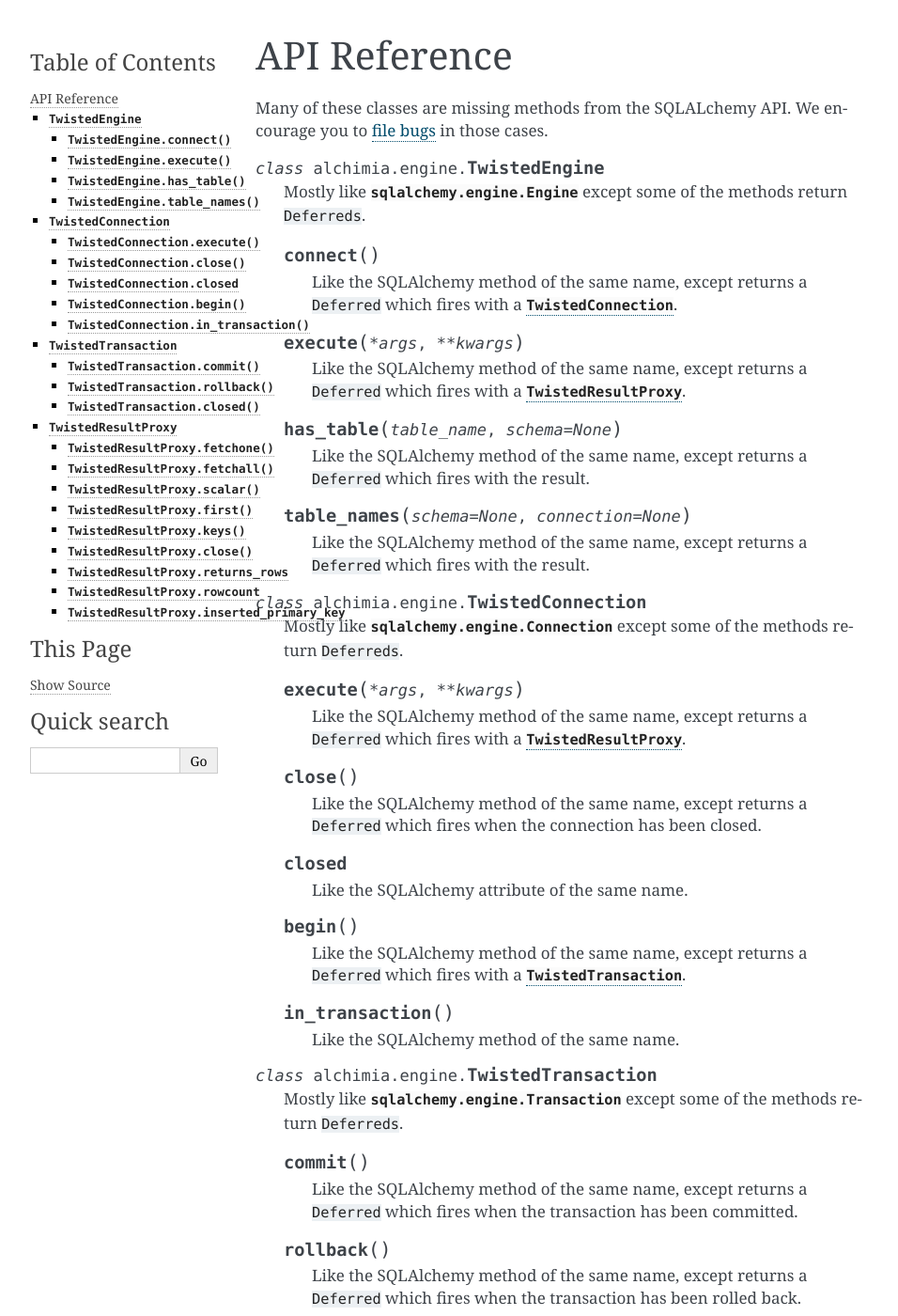
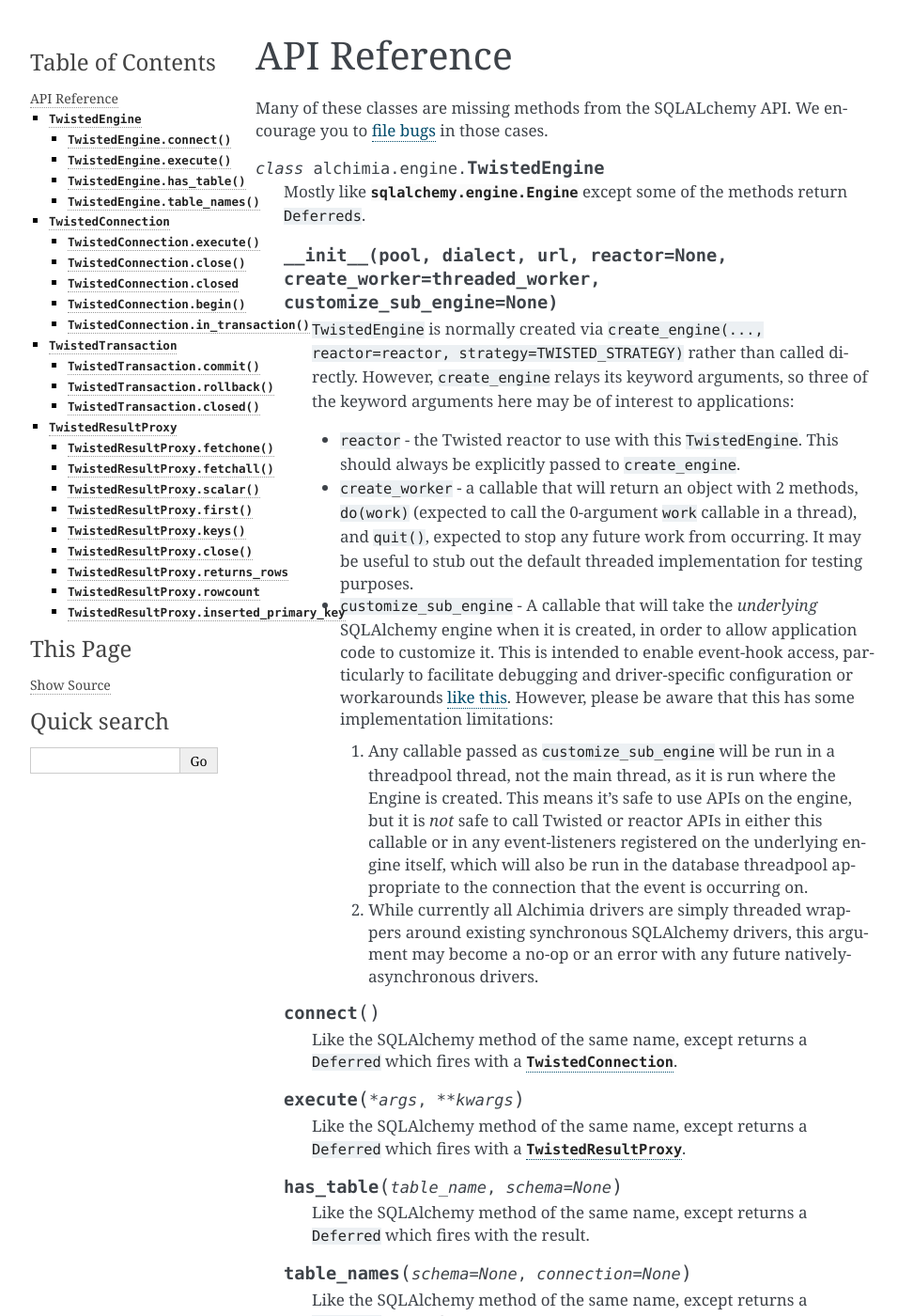
Before and after one commit to alex/alchimia, a Sphinx documentation site: the page built from docs/api-reference.rst, in a window 1280 px wide and 1400 px high. Shown: the whole window at 94% size, without its empty margins (148-1104 px from the left). Built offline with Sphinx 7.4.7, drawn with Linux system fonts in a browser that asks for light colours.

Commit message:
Make customize_sub_engine properly public, including documentation.

```diff
--- a/docs/api-reference.rst
+++ b/docs/api-reference.rst
@@ -11,6 +11,45 @@
 
     Mostly like :class:`sqlalchemy.engine.Engine` except some of the methods
     return ``Deferreds``.
+
+    .. method:: __init__(pool, dialect, url, reactor=None,
+                create_worker=threaded_worker, customize_sub_engine=None)
+
+       ``TwistedEngine`` is normally created via ``create_engine(...,
+       reactor=reactor, strategy=TWISTED_STRATEGY)`` rather than called
+       directly.  However, ``create_engine`` relays its keyword arguments, so
+       three of the keyword arguments here may be of interest to applications:
+
+       - ``reactor`` - the Twisted reactor to use with this ``TwistedEngine``.
+         This should always be explicitly passed to ``create_engine``.
+
+       - ``create_worker`` - a callable that will return an object with 2
+         methods, ``do(work)`` (expected to call the 0-argument ``work``
+         callable in a thread), and ``quit()``, expected to stop any future
+         work from occurring.  It may be useful to stub out the default
+         threaded implementation for testing purposes.
+
+       - ``customize_sub_engine`` - A callable that will take the *underlying*
+         SQLAlchemy engine when it is created, in order to allow application
+         code to customize it.  This is intended to enable event-hook access,
+         particularly to facilitate debugging and driver-specific configuration
+         or workarounds `like this
+         <http://docs.sqlalchemy.org/en/latest/dialects/sqlite.html#serializable-isolation-savepoints-transactional-ddl>`_.
+         However, please be aware that this has some implementation
+         limitations:
+
+         1. Any callable passed as ``customize_sub_engine`` will be run in a
+            threadpool thread, not the main thread, as it is run where the
+            Engine is created.  This means it's safe to use APIs on the engine,
+            but it is *not* safe to call Twisted or reactor APIs in either this
+            callable or in any event-listeners registered on the underlying
+            engine itself, which will also be run in the database threadpool
+            appropriate to the connection that the event is occurring on.
+
+         2. While currently all Alchimia drivers are simply threaded wrappers
+            around existing synchronous SQLAlchemy drivers, this argument may
+            become a no-op or an error with any future natively-asynchronous
+            drivers.
 
     .. method:: connect()
 
```
Also changed, not shown: 2 other files.
